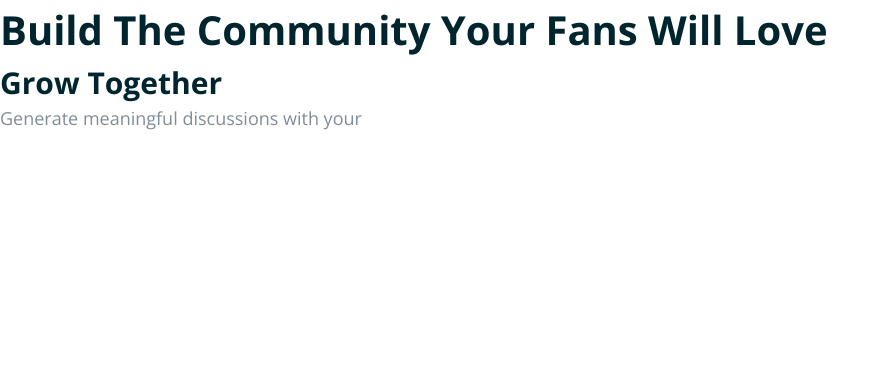
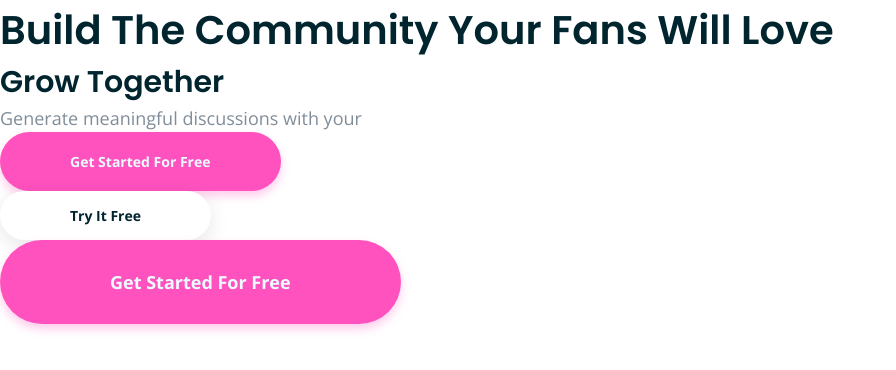
Before and after one commit to vamcyellapu/huddle-landing-page-2, a plain HTML site: page index.html in a window 1280 px wide. Shown: the whole page, without its empty margins (0-896 px from the left). Drawn offline with nearby package versions, Linux system fonts and the light colour scheme.

Commit message:
build the button component

```diff
--- a/index.html
+++ b/index.html
@@ -27,6 +27,10 @@
     <h1>Build The Community Your Fans Will Love</h1>
     <h2>Grow Together</h2>
     <p>Generate meaningful discussions with your</p>
+    <button class="btn btn--primary">Get Started For Free</button>
+    <button class="btn btn--white">Try It Free</button>
+    <button class="btn btn--primary btn--lg">Get Started For Free</button>
+
     <!-- Try It Free Build The Community Your Fans Will Love Huddle re-imagines the
     way we build communities. You have a voice, but so does your audience.
     Create connections with your users as you engage in genuine discussion. Get
--- a/scss/styles.scss
+++ b/scss/styles.scss
@@ -2,6 +2,7 @@ $color-primary: hsl(322, 100%, 66%);
 $color-secondary: hsl(193, 100%, 96%);
 $color-heading: hsl(192, 100%, 9%);
 $color-body: hsl(208, 11%, 55%);
+$color-white: #fff;
 *,
 *::after,
 *::before {
@@ -27,6 +28,7 @@ body {
 h1,
 h2 {
   color: $color-heading;
+  font-family: "Poppins", sans-serif;
 }
 h1 {
   font-size: 3rem;
@@ -44,3 +46,71 @@ h2 {
     font-size: 3rem;
   }
 }
+
+// Links
+
+a {
+  text-decoration: none;
+  color: $color-secondary;
+  font-size: 2.2rem;
+  &:hover {
+    text-decoration: underline;
+  }
+}
+
+@media screen and (min-width: 768px) {
+  a {
+    font-size: 1.8rem;
+  }
+}
+
+// Buttons
+.btn {
+  padding: 1.5rem 7.5rem;
+  border-radius: 50px;
+  border: none;
+  font-size: 1.4rem;
+  font-family: "Open Sans", sans-serif;
+  font-weight: 700;
+  cursor: pointer;
+  display: block;
+  color: $color-heading;
+
+  &--primary {
+    background-color: $color-primary;
+    color: $color-secondary;
+    box-shadow: 0 5px 10px 0 transparentize($color-primary, $amount: 0.7);
+    transition: background-color 0.15s ease-out;
+    &:hover {
+      background-color: lighten($color-primary, $amount: 10%);
+    }
+  }
+  &--white {
+    background-color: $color-white;
+    box-shadow: 0 5px 20px 0 transparentize($color: #000000, $amount: 0.9);
+    padding: 0.5rem 2.5rem;
+    font-size: 1.3rem;
+  }
+  &--lg {
+    font-size: 1.2rem;
+    padding: 1.5rem 6rem;
+  }
+}
+
+@media screen and (min-width: 768px) {
+  .btn {
+    padding: 2rem 7rem;
+    &--white {
+      font-size: 1.4rem;
+      padding: 1.5rem 7rem;
+      transition: color 0.15s ease-out;
+      &:hover {
+        color: transparentize($color-heading, $amount: 0.5);
+      }
+    }
+    &--lg {
+      font-size: 1.8rem;
+      padding: 3rem 11rem;
+    }
+  }
+}
```
Also changed, not shown: components.html/buttons.html (added, +3 -0 lines), css/styles.css, 1 other file.
